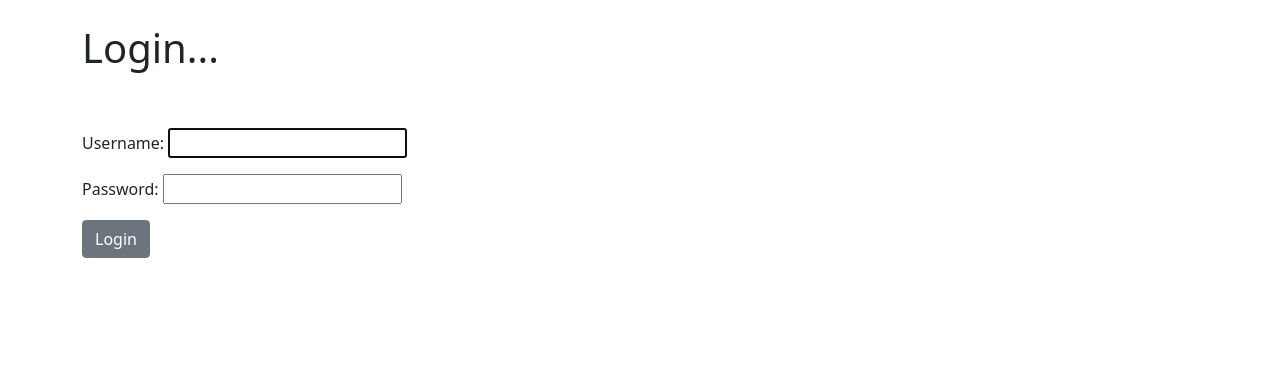
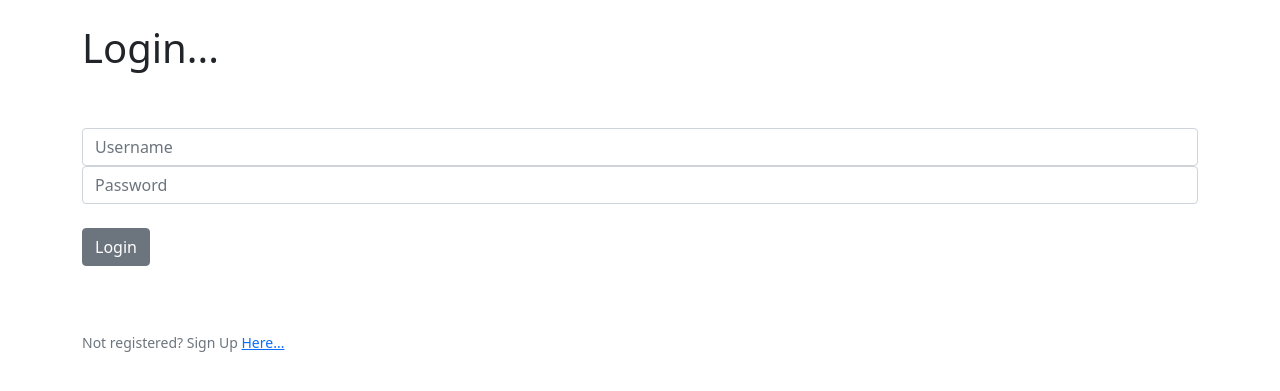
Before and after one commit to colas98/BlogDjangoArg, a Django app: page /members/login/ in a window 1280 px wide. Shown: the part 56-447 px from the top of the page. Run offline with Django 4.2, Linux system fonts and the light colour scheme.

Commit message:
class 35

```diff
--- a/ablog/members/forms.py
+++ b/ablog/members/forms.py
@@ -27,9 +27,9 @@ class SignUpForm(UserCreationForm):
     def __init__(self, *args, **kwargs):
         super(SignUpForm, self).__init__(*args, **kwargs)
 
-        self.fields['username'].widget.attrs['class'] = 'form_control'
-        self.fields['password1'].widget.attrs['class'] = 'form_control'
-        self.fields['password2'].widget.attrs['class'] = 'form_control'
+        self.fields['username'].widget.attrs['class'] = 'form-control'
+        self.fields['password1'].widget.attrs['class'] = 'form-control'
+        self.fields['password2'].widget.attrs['class'] = 'form-control'
 
 
 class EditProfileForm(UserChangeForm):
--- a/ablog/members/templates/registration/login.html
+++ b/ablog/members/templates/registration/login.html
@@ -7,8 +7,17 @@
 <div class="mb-3">
     <form method= "POST">
         {% csrf_token %}
-        {{ form.as_p }}
+         <div class="form-group">
+    <input type="text" class="form-control" name="username" placeholder="Username">
+  </div>
+  <div class="form-group">
+    <input type="password" class="form-control" name="password" placeholder="Password">
+      <br/>
+  </div>
         <button class="btn btn-secondary">Login</button>
 </form>
 </div>
+<br/><br/>
+<small id="emailHelp" class="form-text text-muted">Not registered? Sign Up <a href="{% url 'register' %}"> Here... </a> </small>
+
 {% endblock %}
```
Also changed, not shown: ablog/db.sqlite3.
